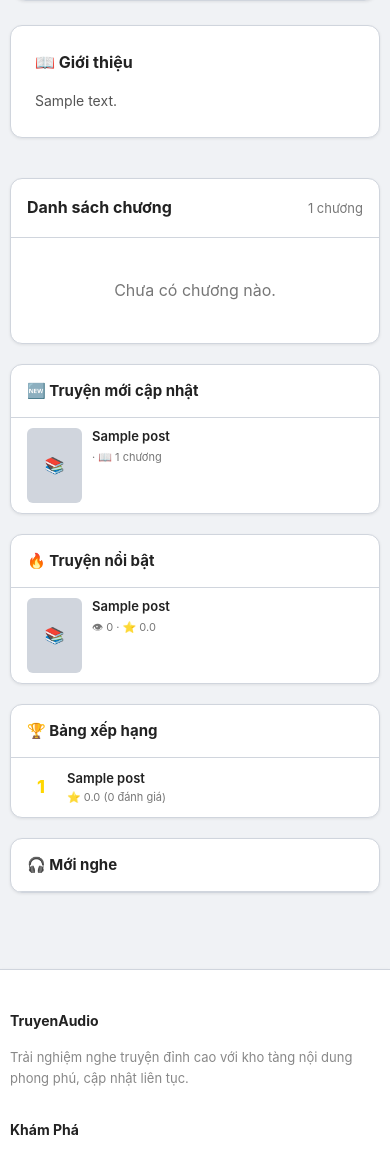
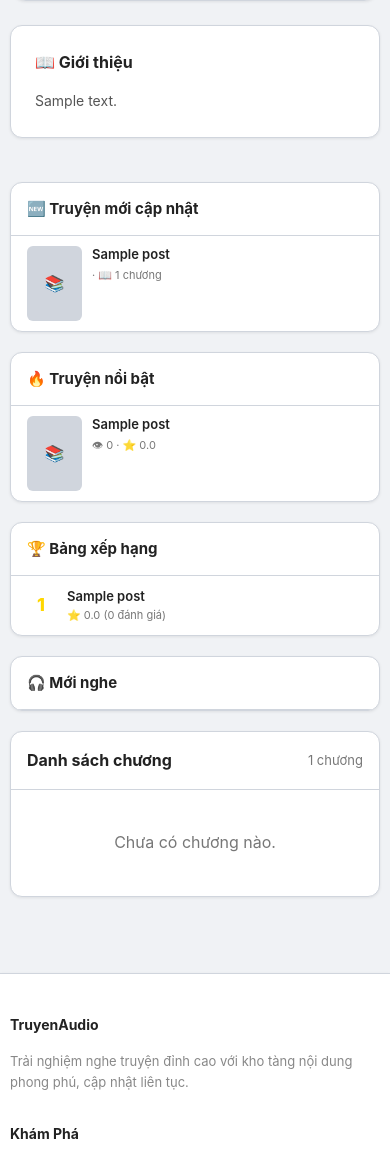
Before and after one commit to Ngtnuaa206/truyenaudio_app, a WordPress theme: template wordpress_site/themes/truyenaudio/single-truyen.php in a window 390 px wide. Shown: the part 738-1891 px from the top of the page. Run offline with PHP 8.4 and a stand-in for WordPress, Linux system fonts and the light colour scheme; the site name, menu and one post (Sample post) are stand-ins, and other content is empty.

Commit message:
CSS Grid layout: chapter-list as grid child, proper breakpoints 942/771/601/736/100%

```diff
--- a/wordpress_site/themes/truyenaudio/assets/css/main.css
+++ b/wordpress_site/themes/truyenaudio/assets/css/main.css
@@ -80,17 +80,24 @@ img { max-width: 100%; }
 .breadcrumb a:hover { color: var(--accent); }
 .breadcrumb span { margin: 0 6px; }
 
-/* ========== MAIN + SIDEBAR LAYOUT ========== */
-.content-layout { display: flex; gap: 30px; padding: 30px 0; align-items: flex-start; }
-.main-content { flex: none; width: 942px; }
-.sidebar { flex: none; width: 597px; display: flex; flex-direction: column; gap: 20px; }
+/* ========== MAIN + SIDEBAR LAYOUT (CSS Grid) ========== */
+.content-layout {
+    display: grid;
+    grid-template-columns: 942px 597px;
+    gap: 30px;
+    padding: 30px 0;
+    align-items: start;
+}
+.main-content { min-width: 0; }
+.sidebar { display: flex; flex-direction: column; gap: 20px; }
 .sidebar > .sidebar-widget { margin-bottom: 0; }
-@media (max-width: 1535px) { .main-content { width: 771px; } }
-@media (max-width: 1279px) { .main-content { width: 601px; } }
-@media (max-width: 1023px) { .main-content { width: 736px; } }
+.chapter-list-grid { grid-column: 2; }
+@media (max-width: 1535px) { .content-layout { grid-template-columns: 771px 597px; } }
+@media (max-width: 1279px) { .content-layout { grid-template-columns: 601px 597px; } }
+@media (max-width: 1023px) { .content-layout { grid-template-columns: 736px 597px; } .chapter-list-grid { grid-column: 1 / -1; } }
 @media (max-width: 767px) {
-    .content-layout { flex-direction: column; gap: 20px; }
-    .main-content, .sidebar { width: 100% !important; flex: none !important; }
+    .content-layout { grid-template-columns: 1fr; gap: 20px; padding: 16px 0; }
+    .chapter-list-grid { grid-column: 1; }
 }
 
 /* ========== SIDEBAR WIDGETS ========== */
@@ -168,15 +175,20 @@ img { max-width: 100%; }
 .story-description .desc-text { color: var(--text-muted); line-height: 1.8; font-size: 15px; }
 
 /* ========== READER PAGE LAYOUT ========== */
-.reader-layout { display: flex; gap: 30px; padding: 30px 0; align-items: flex-start; }
-.reader-main { flex: none; width: 942px; }
-@media (max-width: 1535px) { .reader-main { width: 771px; } }
-@media (max-width: 1279px) { .reader-main { width: 601px; } }
-@media (max-width: 1023px) { .reader-main { width: 736px; } }
-@media (max-width: 767px) {
-    .reader-layout { flex-direction: column; gap: 20px; }
-    .reader-main, .reader-sidebar { width: 100% !important; flex: none !important; }
+.reader-layout {
+    display: grid;
+    grid-template-columns: 942px 597px;
+    gap: 30px;
+    padding: 30px 0;
+    align-items: start;
 }
+.reader-main { min-width: 0; }
+.reader-sidebar { display: flex; flex-direction: column; gap: 20px; }
+.reader-sidebar > .sidebar-widget { margin-bottom: 0; }
+@media (max-width: 1535px) { .reader-layout { grid-template-columns: 771px 597px; } }
+@media (max-width: 1279px) { .reader-layout { grid-template-columns: 601px 597px; } }
+@media (max-width: 1023px) { .reader-layout { grid-template-columns: 1fr; } }
+@media (max-width: 767px) { .reader-layout { grid-template-columns: 1fr; gap: 20px; padding: 16px 0; } }
 
 /* ========== READER HEADER ========== */
 .reader-story-header { background: var(--bg-card); border-radius: 12px; border: 1px solid var(--border); padding: 20px; margin-bottom: 20px; display: flex; gap: 16px; align-items: center; }
@@ -401,15 +413,6 @@ img { max-width: 100%; }
 /* ========== RESPONSIVE: <=768 (mobile single-column) ========== */
 @media (max-width: 767px) {
     .container { padding: 0 10px; }
-    .content-layout,
-    .reader-layout {
-        flex-direction: column;
-        gap: 16px;
-        padding: 16px 0;
-    }
-    .main-content, .reader-main { width: 100% !important; flex: none !important; }
-    .sidebar, .reader-sidebar { order: 2; width: 100% !important; flex: none !important; min-width: 0; }
-    .chapter-list-section { max-width: 100%; }
     .chapter-list-scroll { max-height: none; }
     .story-hero-inner { flex-direction: column; }
     .story-hero-cover { width: 100%; max-height: 400px; }
--- a/wordpress_site/themes/truyenaudio/single-truyen.php
+++ b/wordpress_site/themes/truyenaudio/single-truyen.php
@@ -110,10 +110,13 @@ if (is_user_logged_in()) {
             </div>
         </div>
 
-        <!-- Sidebar -->
+        <!-- Sidebar (widgets only) -->
         <div class="sidebar">
-            <!-- Chapter List -->
-            <div class="chapter-list-section sidebar-widget">
+            <?php get_sidebar(); ?>
+        </div>
+
+        <!-- Chapter List (CSS Grid places it in sidebar column at >1024, full width below at 768-1024) -->
+        <div class="chapter-list-section sidebar-widget chapter-list-grid">
             <div class="chapter-list-header">
                 <h3>Danh sách chương</h3>
                 <span class="chapter-count"><?php echo count($chapters); ?> chương</span>
@@ -150,9 +153,6 @@ if (is_user_logged_in()) {
                     <?php endforeach; ?>
                 <?php endif; ?>
             </div>
-            </div>
-
-            <?php get_sidebar(); ?>
         </div>
     </div>
 </div>
```
Lines whose indentation alone changed are shown as unchanged.
